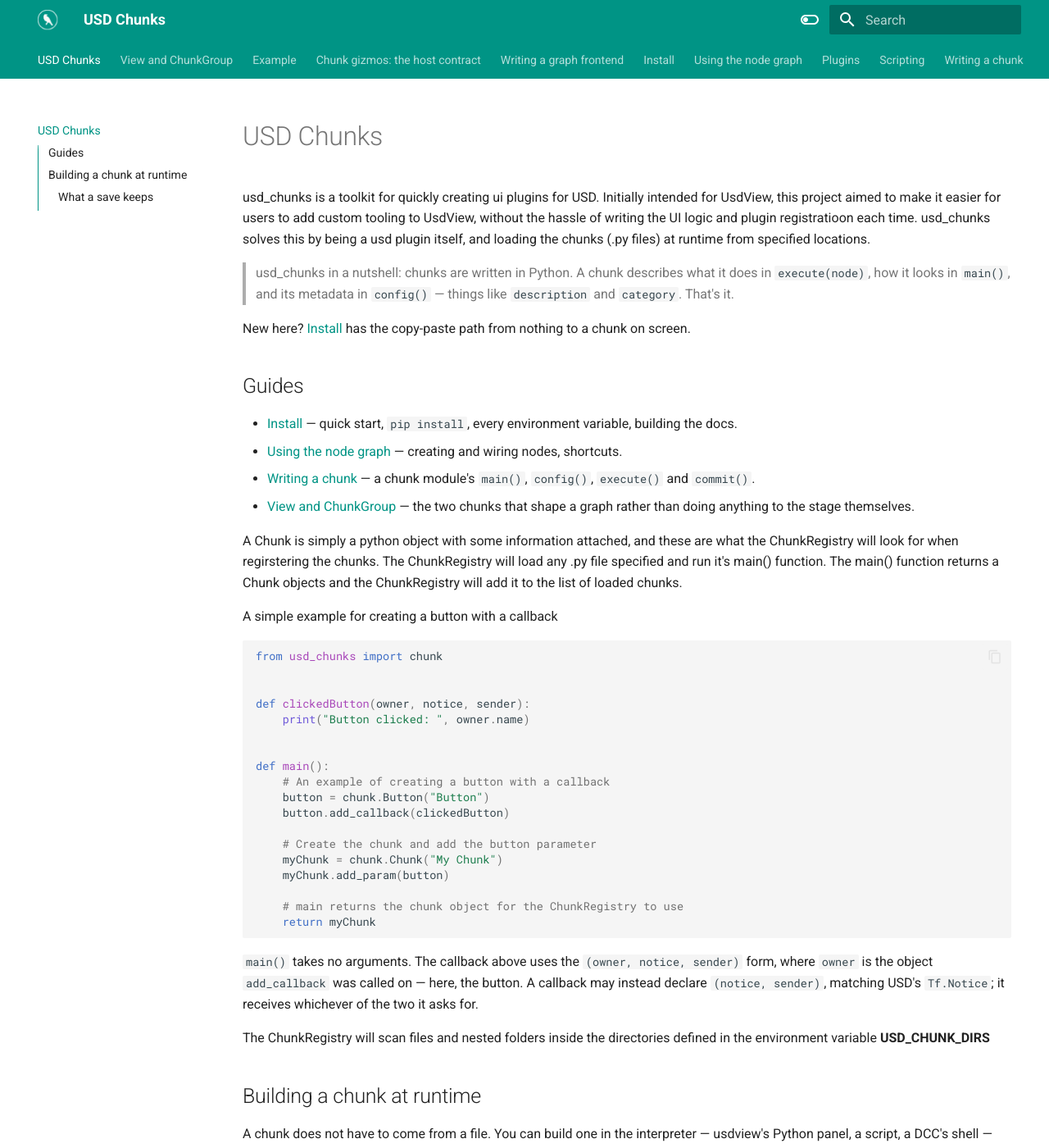
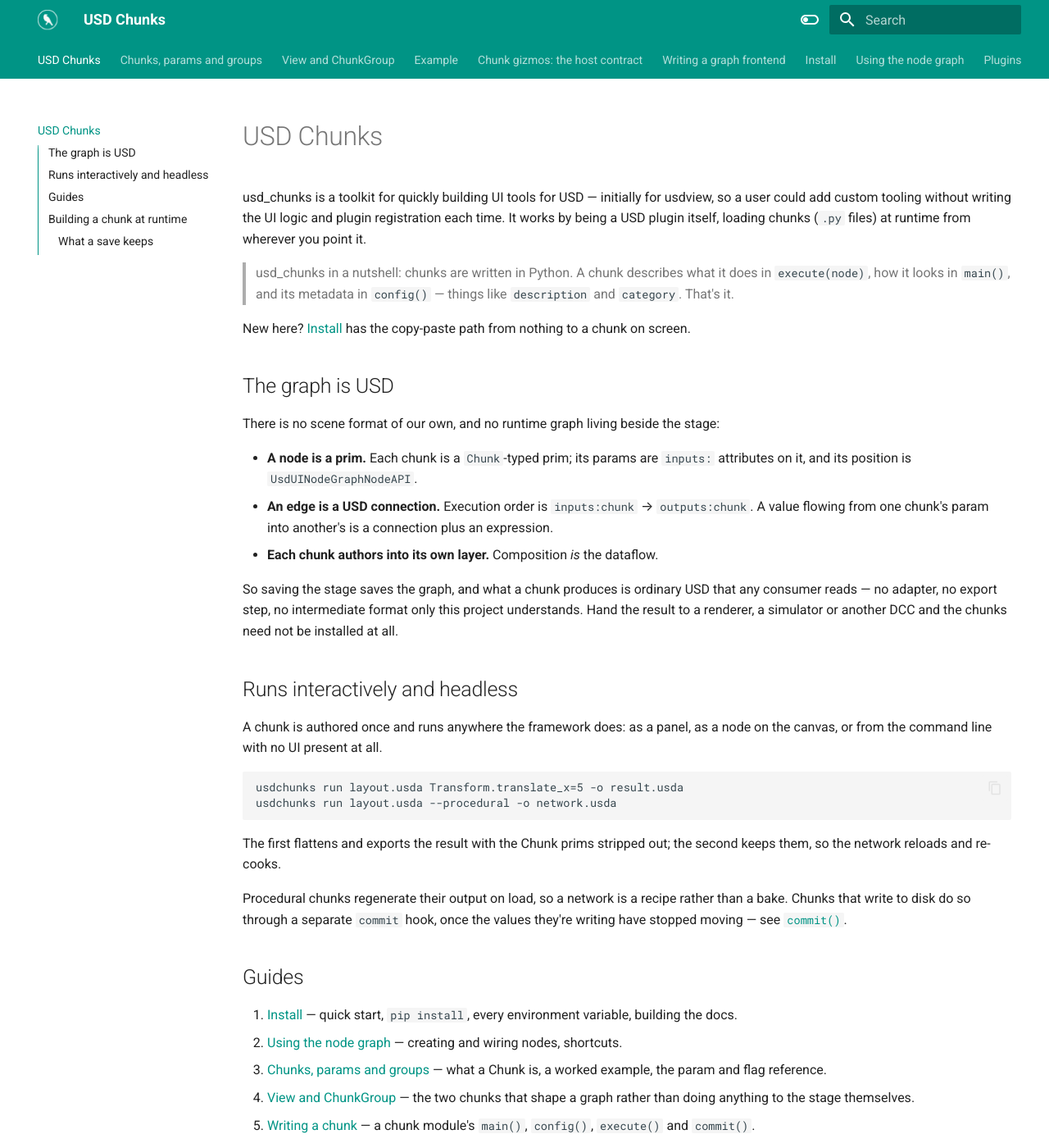
Before and after one commit to HuginStudios/usd_chunks, an MkDocs documentation site: the page built from docs/index.md, in a window 1280 px wide and 1400 px high. Shown: the whole window at 82% size. Built offline with MkDocs 1.6.1 and Material for MkDocs 9.7.7, drawn with Linux system fonts in a browser that asks for light colours; some of the changed text lies outside the part shown.

Commit message:
Restructure docs around a fast landing page, per Dan's "start from zero" ask
README shrinks from a full reference (385 lines) to a landing page (77):
title, a 4-line feature pitch, a numbered Getting Started with links,
short ChunkGroup/View teasers, a trimmed "what comes with it", a trust
note pointing at SECURITY.md, and Contributing/License. Everything that
was reference depth moves rather than disappears:

- New docs/chunk-basics.md: the Chunks/Params/Groups content (the
  button example, the param table, group flags) -- this is Getting
  Started step 3.
- docs/index.md absorbs "The graph is USD" and "runs interactively and
  headless" from README, since that's read by people already committed
  to the docs, not the 20-second GitHub crowd.
- CONTRIBUTING.md absorbs the attrs-usage rationale -- contributor
  detail, not onboarding.
- docs/node-graph-basics.md leads with a 4-step "your first chunk node"
  before the existing wiring/shortcuts/locked-node reference material.
- docs/core-chunks.md gets an "at a glance" TL;DR above the existing
  deep-dive.

Fixed the resulting dead links (writing-a-chunk.md and install.md both
pointed at README anchors that no longer exist).

````diff
--- /dev/null
+++ b/docs/chunk-basics.md
@@ -0,0 +1,116 @@
+# Chunks, params and groups
+
+A **Chunk** is a container of parameters, groups and attributes — the params hold the
+values you actually interact with. Change anything on a chunk and it sends a notice;
+callbacks (plain Python functions) subscribe to those to do the real work, usually
+authoring to the stage. That's what makes a chunk dynamic: a callback can add or remove
+params, flip flags, or change what the chunk does next, all at runtime.
+
+## A minimal example
+
+A button that creates a cube, one click at a time:
+
+```py
+from usd_chunks import chunk
+from pxr import Usd
+
+
+def addCube(owner, notice, sender):
+    stage = owner.get_stage()
+    count = 0
+    while True:
+        prim = stage.GetPrimAtPath(f"/cube{count}")
+        if not prim.IsValid():
+            prim = stage.DefinePrim(f"/cube{count}", "Cube")
+            break
+        count = count + 1
+
+
+def main():
+    button = chunk.Button("add_cube", "Add Cube")
+    button.add_callback(addCube)
+
+    chunk_api = chunk.Chunk("Add Cubes")
+    chunk_api.add_param(button)
+
+    return chunk_api
+
+
+def config():
+    return chunk.DefaulConfig(category=chunk.StandardCategory.EXAMPLES)
+```
+
+![image](assets/example_add_cube.png)
+
+That's the whole shape: `main()` builds the chunk and its params, `config()` sets where it
+files in the create menu. See [Writing a chunk](writing-a-chunk.md) for the full picture —
+`main()`, `config()`, the reactive `execute()` hook, and the file-writing `commit()` hook —
+and [scripts/](https://github.com/HuginStudios/usd_chunks/tree/main/scripts) for more
+worked examples.
+
+## 🎛️ Params
+
+Params are the leaves — each one maps to a widget in the UI and, once its value differs
+from the default, to an `inputs:` attribute on the chunk's prim.
+
+| Param | Value | Notes |
+| --- | --- | --- |
+| `Slider` | `float` \| `int` | `min_value`, `max_value`, `is_int=True` for integers |
+| `Menu` | `str` | `menu_items` is the list of choices |
+| `Checkbox` | `bool` | |
+| `LineEdit` | `str` | Single line |
+| `TextEdit` | `str` | Multi-line; `rows` sets the height |
+| `FileBrowser` | `str` \| `Sdf.AssetPath` | `extensions` and `pattern` filter the dialog |
+| `ColorPicker` | `(r, g, b)` | Components in the 0–1 range |
+| `Button` | — | Holds no value; use it with a callback |
+| `Label` | `str` | Display only, not editable |
+| `Separator` | — | Visual grouping only |
+| `Custom` | any | For a custom widget |
+
+```py
+divisions = chunk.Slider("divisions", "Divisions", min_value=1, max_value=32, is_int=True)
+mode = chunk.Menu("mode", menu_items=["linear", "smooth"])
+
+divisions.value = 8   # read/write through .value
+```
+
+Prefer `Slider` over `Spinbox` for numeric values — `Slider` covers the integer case with
+`is_int=True`, and is the type the rest of the toolkit is built and tested against.
+
+**Param flags** (`ChunkFlags.ParamFlags`) adjust behavior:
+
+- `OUTPUT` — a computed result. Hidden from the UI, but still readable by other chunks as
+  `@ChunkName.param@`.
+- `LABELED` — draw a label next to the widget.
+- `FILE_EXISTING`, `DIRECTORY` — for `FileBrowser`: restrict to existing files, or folders.
+- `PRIM_SELECTION`, `PROP_SELECTION` — for `LineEdit`: the value is a prim or property
+  path, so the UI can offer selection.
+- `PY_SYNTAX_HIGHLIGHT`, `USD_SYNTAX_HIGHLIGHT` — for `TextEdit`.
+
+**State** (`ChunkFlags.State`) carries the current condition instead: `HIDDEN`,
+`DISABLED`, `COLLAPSED`, `SELECTED`, and `STALE` (a UI hint that a result no longer
+reflects its inputs — nothing sets or clears this automatically).
+
+## 📁 Groups
+
+Groups hold params and other groups, giving a chunk its structure. A `Chunk` is itself a
+container, so `add_param`, `add_params`, `get_param`, `get_my_params` work at every level.
+
+- `Group` — a plain container.
+- `ListGroup` — children can be added and removed at runtime, for variable-length input.
+- `Vector` — a fixed set of params treated as one value, for something like an XYZ triple.
+  Expressions can reference the whole vector as `@Node.vecParam@`.
+
+```py
+transform = chunk.Group("transform", "Transform")
+transform.add_params([
+    chunk.Slider("tx", min_value=-100, max_value=100),
+    chunk.Slider("ty", min_value=-100, max_value=100),
+])
+chunk_api.add_param(transform)
+```
+
+`ChunkFlags.GroupFlags` controls presentation: `LABELED`, `COLLAPSABLE`, `FRAMED`, `LIST`,
+and `CONTEXT`. `CONTEXT` is the one worth knowing early — a context group renders as a
+workspace holding other chunks rather than as a node itself (a tab, in the Qt plugin).
+[View and ChunkGroup](core-chunks.md) are both built on it.
--- a/docs/index.md
+++ b/docs/index.md
@@ -1,6 +1,9 @@
 # USD Chunks
 
-usd_chunks is a toolkit for quickly creating ui plugins for USD. Initially intended for UsdView, this project aimed to make it easier for users to add custom tooling to UsdView, without the hassle of writing the UI logic and plugin registratioon each time. usd_chunks solves this by being a usd plugin itself, and loading the chunks (.py files) at runtime from specified locations.
+usd_chunks is a toolkit for quickly building UI tools for USD — initially for usdview,
+so a user could add custom tooling without writing the UI logic and plugin registration
+each time. It works by being a USD plugin itself, loading chunks (`.py` files) at runtime
+from wherever you point it.
 
 > usd_chunks in a nutshell: chunks are written in Python. A chunk describes what it does
 > in `execute(node)`, how it looks in `main()`, and its metadata in `config()` — things
@@ -9,51 +12,53 @@ usd_chunks is a toolkit for quickly creating ui plugins for USD. Initially inten
 New here? [Install](install.md#quick-start) has the copy-paste path from nothing to a
 chunk on screen.
 
+## The graph is USD
+
+There is no scene format of our own, and no runtime graph living beside the stage:
+
+- **A node is a prim.** Each chunk is a `Chunk`-typed prim; its params are `inputs:`
+  attributes on it, and its position is `UsdUINodeGraphNodeAPI`.
+- **An edge is a USD connection.** Execution order is `inputs:chunk` → `outputs:chunk`. A
+  value flowing from one chunk's param into another's is a connection plus an expression.
+- **Each chunk authors into its own layer.** Composition *is* the dataflow.
+
+So saving the stage saves the graph, and what a chunk produces is ordinary USD that any
+consumer reads — no adapter, no export step, no intermediate format only this project
+understands. Hand the result to a renderer, a simulator or another DCC and the chunks
+need not be installed at all.
+
+## Runs interactively and headless
+
+A chunk is authored once and runs anywhere the framework does: as a panel, as a node on
+the canvas, or from the command line with no UI present at all.
+
+```
+usdchunks run layout.usda Transform.translate_x=5 -o result.usda
+usdchunks run layout.usda --procedural -o network.usda
+```
+
+The first flattens and exports the result with the Chunk prims stripped out; the second
+keeps them, so the network reloads and re-cooks.
+
+Procedural chunks regenerate their output on load, so a network is a recipe rather than a
+bake. Chunks that write to disk do so through a separate `commit` hook, once the values
+they're writing have stopped moving — see [`commit()`](writing-a-chunk.md#commit).
+
 ## Guides
 
-- [Install](install.md) — quick start, `pip install`, every environment variable, building the docs.
-- [Using the node graph](node-graph-basics.md) — creating and wiring nodes, shortcuts.
-- [Writing a chunk](writing-a-chunk.md) — a chunk module's `main()`, `config()`,
-  `execute()` and `commit()`.
-- [View and ChunkGroup](core-chunks.md) — the two chunks that shape a graph rather than
-  doing anything to the stage themselves.
+1. [Install](install.md) — quick start, `pip install`, every environment variable,
+   building the docs.
+2. [Using the node graph](node-graph-basics.md) — creating and wiring nodes, shortcuts.
+3. [Chunks, params and groups](chunk-basics.md) — what a Chunk is, a worked example, the
+   param and flag reference.
+4. [View and ChunkGroup](core-chunks.md) — the two chunks that shape a graph rather than
+   doing anything to the stage themselves.
+5. [Writing a chunk](writing-a-chunk.md) — a chunk module's `main()`, `config()`,
+   `execute()` and `commit()`.
 
-A Chunk is simply a python object with some information attached, and these are what the ChunkRegistry will look for when regirstering the chunks. The ChunkRegistry will load any .py file specified and run it's main() function. The main() function returns a Chunk objects and the ChunkRegistry will add it to the list of loaded chunks.
-
-A simple example for creating a button with a callback
-
-``` py
-from usd_chunks import chunk
-
-
-def clickedButton(owner, notice, sender):
-    print("Button clicked: ", owner.name)
-
-
-def main():
-    # An example of creating a button with a callback
-    button = chunk.Button("Button")
-    button.add_callback(clickedButton)
-
-    # Create the chunk and add the button parameter
-    myChunk = chunk.Chunk("My Chunk")
-    myChunk.add_param(button)
-
-    # main returns the chunk object for the ChunkRegistry to use
-    return myChunk
-
-```
-
-`main()` takes no arguments. The callback above uses the `(owner, notice, sender)` form,
-where `owner` is the object `add_callback` was called on — here, the button. A callback may
-instead declare `(notice, sender)`, matching USD's `Tf.Notice`; it receives whichever of the
-two it asks for.
-
-
-The ChunkRegistry will scan files and nested folders inside the directories defined in the environment variable **USD_CHUNK_DIRS**
 ## Building a chunk at runtime
 
-A chunk does not have to come from a file. You can build one in the interpreter — usdview's
+A chunk does not have to come from a file. Build one in the interpreter — usdview's
 Python panel, a script, a DCC's shell — and add it to the scene:
 
 ``` py
--- a/docs/install.md
+++ b/docs/install.md
@@ -33,7 +33,7 @@ usdchunks run --help
 ```
 
 `usdchunks run` needs a `.usda` chunk network to act on — save one from usdview first, or
-see the `run` examples in the [README](https://github.com/HuginStudios/usd_chunks/blob/main/README.md#the-same-definition-runs-interactively-and-headless).
+see the `run` examples in [Runs interactively and headless](index.md#runs-interactively-and-headless).
 `usdchunks run --help` only proves the install itself worked, not that your chunks were
 found — that only shows up once you point `run` (or usdview) at a real network.
 
--- a/docs/node-graph-basics.md
+++ b/docs/node-graph-basics.md
@@ -1,17 +1,25 @@
 # Using the node graph
 
-A quick walkthrough of the graph editor itself — creating nodes, wiring them, and the
-handful of shortcuts that make it fast to work in. For what a node graph is *made of*
-under the hood (prims, ports, USD connections), see the [README's "The graph is USD"
-section](https://github.com/HuginStudios/usd_chunks/blob/main/README.md#the-graph-is-usd); for View and ChunkGroup specifically, see
-[View and ChunkGroup](core-chunks.md).
+## 🚀 Your first chunk node
+
+1. Open usdview — the **Chunks** panel (or the **Chunks** menu) is where the graph lives.
+2. **Right-click empty canvas** and pick any chunk, e.g. *Add Mesh*.
+3. **Right-click that node and choose Set View.** This is the one step that's easy to
+   miss: nothing shows up in the viewport until a node is wired to a view.
+4. Play with the node's params in its panel and watch the viewport update.
+
+That's it — you have a working chunk. Everything below is for when you want more: wiring
+several nodes together, keyboard shortcuts, disabled/locked nodes, working inside a
+ChunkGroup. For what a node graph is *made of* under the hood (prims, ports, USD
+connections), see [The graph is USD](index.md#the-graph-is-usd) in the docs home; for View
+and ChunkGroup specifically, see [View and ChunkGroup](core-chunks.md).
 
 ## Opening the graph
 
-In usdview, the **Chunks** menu (or the Chunks panel) gets you to the graph view for the
-current context — the top-level graph, or, if you're inside a [ChunkGroup](core-chunks.md#chunkgroup),
-that group's own inner graph. Every context remembers which of its (up to three) view
-slots was active when it was saved, and opens back on that one.
+The **Chunks** panel/menu opens the graph view for the current context — the top-level
+graph, or, if you're inside a [ChunkGroup](core-chunks.md#chunkgroup), that group's own
+inner graph. Every context remembers which of its (up to three) view slots was active
+when it was saved, and opens back on that one.
 
 ## Creating a node
 
@@ -36,7 +44,7 @@ specially:
   heals the exec chain behind it — whatever fed the node's input now feeds whatever it used
   to feed, so removing a step from the middle of a chain doesn't leave the rest dangling.
 - Connecting a value port authors a real `@Node.param@` expression, not just a visual line
-  — the connection *is* the dataflow (see the README).
+  — the connection *is* the dataflow (see [The graph is USD](index.md#the-graph-is-usd)).
 
 ## Nothing cooks without a View
 
````
Also changed, not shown: other parts of docs/index.md (+9 -8 lines), CONTRIBUTING.md (+14 -0 lines), README.md (+51 -358 lines), docs/core-chunks.md (+9 -0 lines), docs/writing-a-chunk.md (+1 -1 lines).
